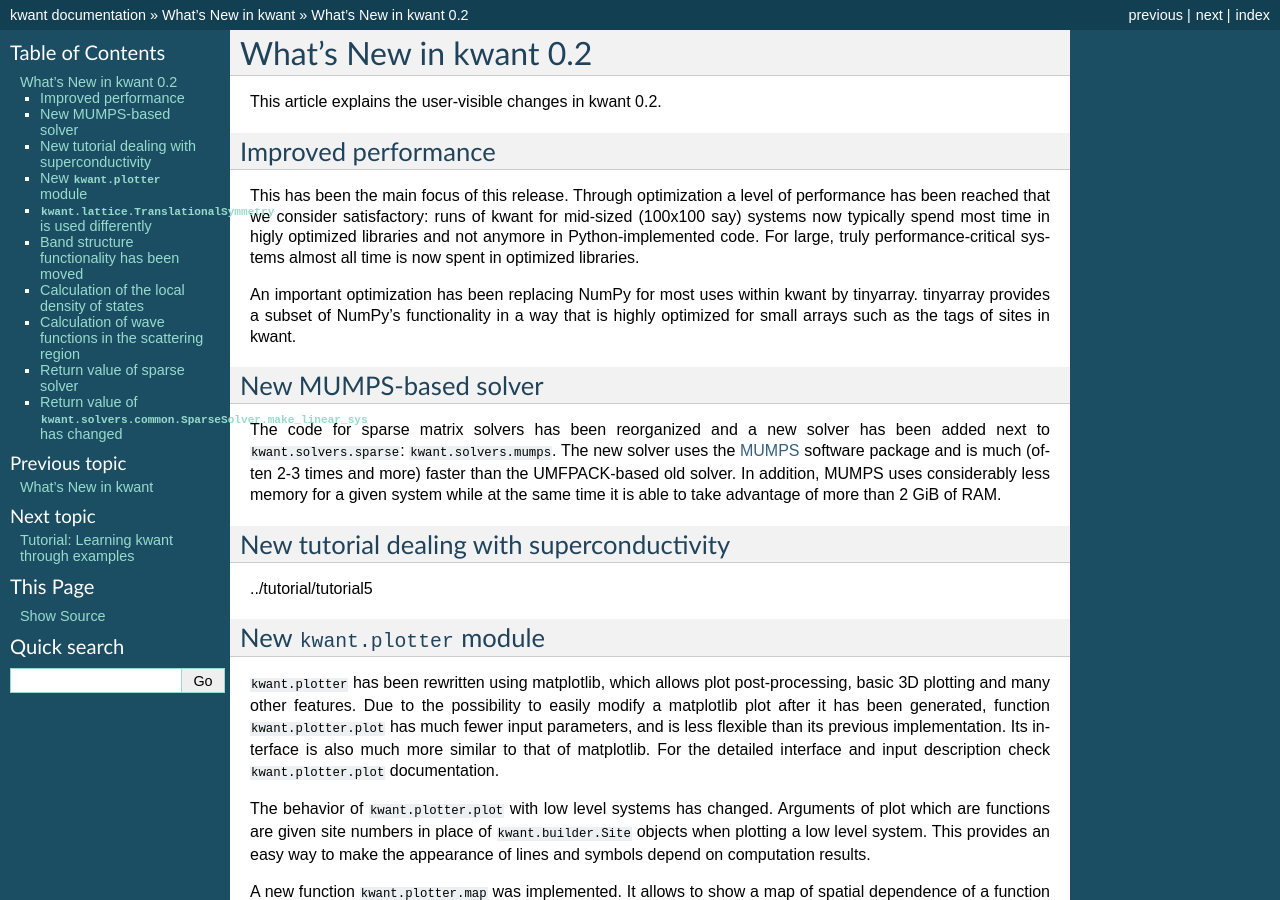
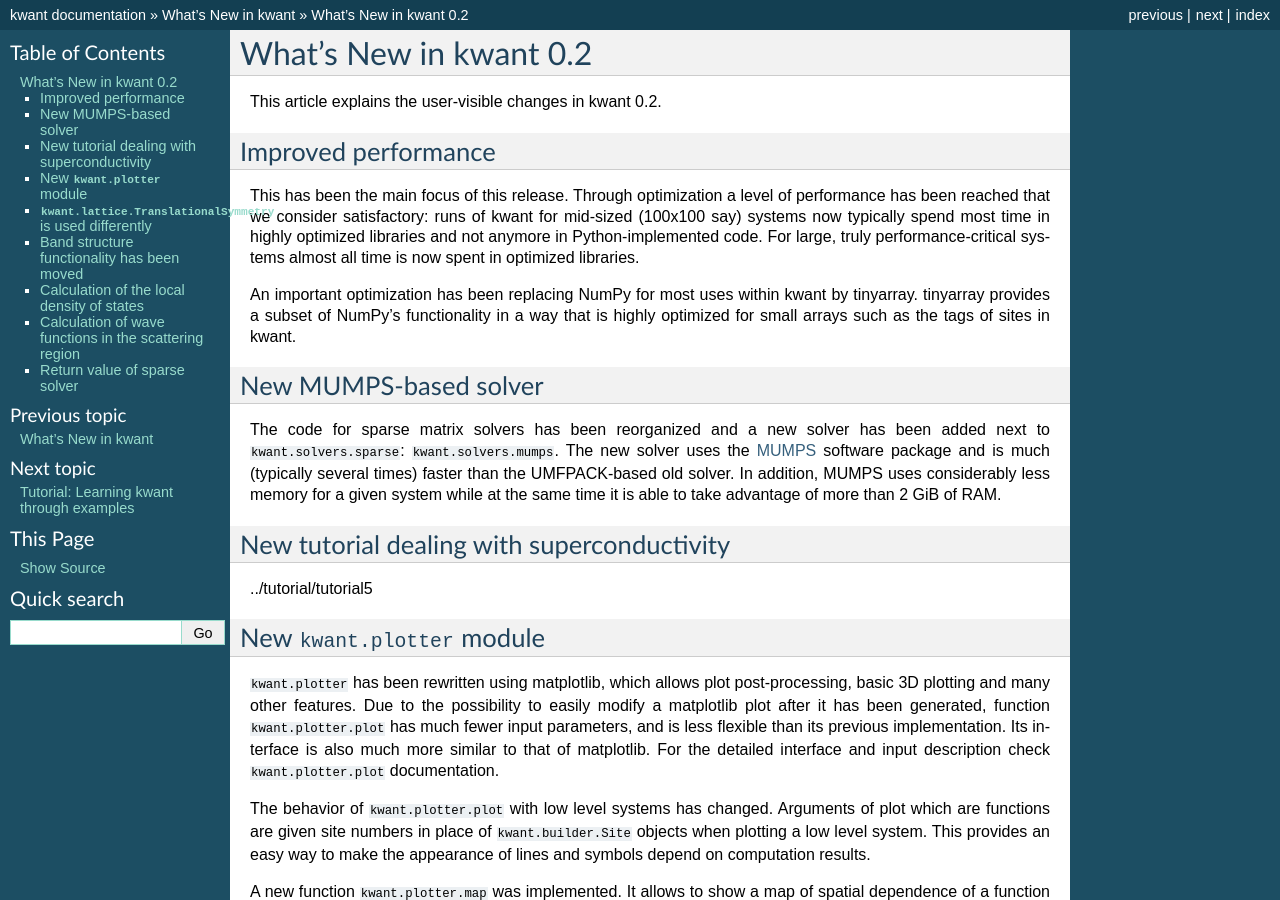
Before and after one commit to kwant-project/kwant, a Sphinx documentation site: the page built from doc/source/whatsnew/0.2.rst, in a window 1280 px wide and 900 px high. Built offline with Sphinx 7.4.7, drawn with Linux system fonts in a browser that asks for light colours; formulas are drawn with MathJax 3; pages that are not in the unit, such as notebooks, are missing from menus; the version number could not be read and is left out; cross-references to code outside the pages are shown as plain code; some of the changed text lies outside the part shown.

Commit message:
docs: remove numbers for mumps speedup, remove make_linear_sys

```diff
--- a/doc/source/whatsnew/0.2.rst
+++ b/doc/source/whatsnew/0.2.rst
@@ -7,7 +7,7 @@
 --------------------
 This has been the main focus of this release.  Through optimization a level of
 performance has been reached that we consider satisfactory: runs of kwant for
-mid-sized (100x100 say) systems now typically spend most time in higly
+mid-sized (100x100 say) systems now typically spend most time in highly
 optimized libraries and not anymore in Python-implemented code.  For large,
 truly performance-critical systems almost all time is now spent in optimized
 libraries.
@@ -21,7 +21,7 @@
 The code for sparse matrix solvers has been reorganized and a new solver has
 been added next to `kwant.solvers.sparse`: `kwant.solvers.mumps`.  The new
 solver uses the `MUMPS <http://graal.ens-lyon.fr/MUMPS/>`_ software package and
-is much (often 2-3 times and more) faster than the UMFPACK-based old solver.
+is much (typically several times) faster than the UMFPACK-based old solver.
 In addition, MUMPS uses considerably less memory for a given system while at
 the same time it is able to take advantage of more than 2 GiB of RAM.
 
@@ -89,7 +89,3 @@
 always returns a single instance of `~kwant.solvers.common.BlockResult`.  The
 latter has been generalized to include more information for leads defined as
 infinite systems.
-
-Return value of `~kwant.solvers.common.SparseSolver.make_linear_sys` has changed
---------------------------------------------------------------------------------
-A namedtuple is used for more clarity.
```
